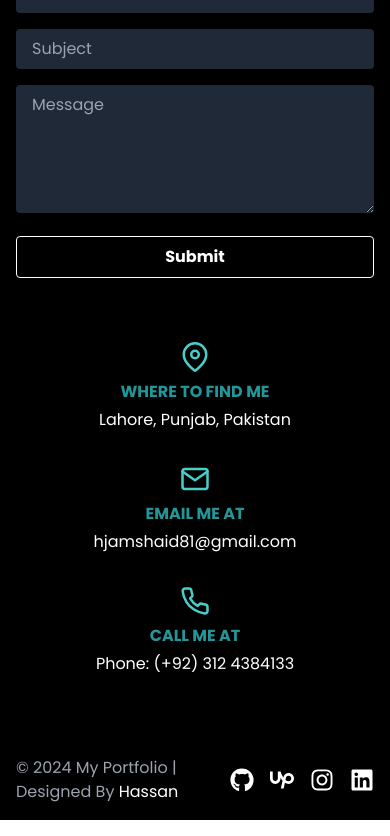
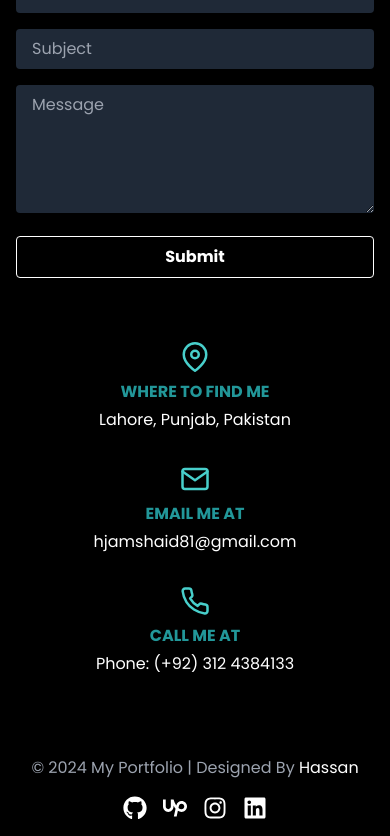
Before and after one commit to hassan-jamshaid10/Portfolio-Fullstack, a React (Vite) app: page / in a window 390 px wide. Shown: the part 9374-10210 px from the top of the page. Built offline with nearby package versions, Linux system fonts and the light colour scheme.

Commit message:
React Routing Left

```diff
--- a/src/Components/Footer/index.jsx
+++ b/src/Components/Footer/index.jsx
@@ -5,12 +5,14 @@ import { SiUpwork } from "react-icons/si";
 const Footer = () => {
   return (
     <footer className="bg-black text-white py-4">
-      <div className="max-w-7xl mx-auto px-4 flex justify-between items-center">
+      <div className="max-w-7xl mx-auto px-4 flex flex-col md:flex-row justify-between items-center">
         {/* Left side - Copyright */}
-        <p className="text-gray-400">&copy; {new Date().getFullYear()} My Portfolio | Designed By <a className="text-white hover:text-[#48CFCB]">Hassan</a></p>
+        <p className="text-gray-400 text-center md:text-left mb-4 md:mb-0">
+          &copy; {new Date().getFullYear()} My Portfolio | Designed By <a className="text-white hover:text-[#48CFCB]" href="#!">Hassan</a>
+        </p>
 
         {/* Right side - Social media icons */}
-        <div className="flex space-x-4">
+        <div className="flex justify-center md:justify-end space-x-4">
           <a href="https://github.com/hassan-jamshaid10" target="_blank" rel="noopener noreferrer" className="hover:text-[#48CFCB]">
             <FaGithub className="text-2xl" />
           </a>
--- a/src/Components/LandingPage/index.jsx
+++ b/src/Components/LandingPage/index.jsx
@@ -23,16 +23,16 @@ const LandingPage = () => {
 
       {/* Social Icons with increased spacing */}
       <div className="flex justify-center space-x-6 absolute bottom-4 w-full">
-        <a href="https://github.com" target="_blank" rel="noopener noreferrer" className="text-white hover:text-[#229799] transition-colors duration-300">
+        <a href="https://github.com/hassan-jamshaid10" target="_blank" rel="noopener noreferrer" className="text-white hover:text-[#229799] transition-colors duration-300">
           <FaGithub size={24} />
         </a>
-        <a href="https://www.linkedin.com" target="_blank" rel="noopener noreferrer" className="text-white hover:text-[#229799] transition-colors duration-300">
+        <a href="https://www.linkedin.com/in/hassanjamshaid10" target="_blank" rel="noopener noreferrer" className="text-white hover:text-[#229799] transition-colors duration-300">
           <FaLinkedin size={24} />
         </a>
-        <a href="https://upwork.com" target="_blank" rel="noopener noreferrer" className="text-white hover:text-[#229799] transition-colors duration-300">
+        <a href="https://www.upwork.com/freelancers/~017d58238682e54ca8?mp_source=share" target="_blank" rel="noopener noreferrer" className="text-white hover:text-[#229799] transition-colors duration-300">
           <SiUpwork size={24} />
         </a>
-        <a href="https://www.instagram.com" target="_blank" rel="noopener noreferrer" className="text-white hover:text-[#229799] transition-colors duration-300">
+        <a href="https://www.instagram.com/hassan_.jamshaid/?__pwa=1" target="_blank" rel="noopener noreferrer" className="text-white hover:text-[#229799] transition-colors duration-300">
           <FaInstagram size={24} />
         </a>
       </div>
```
